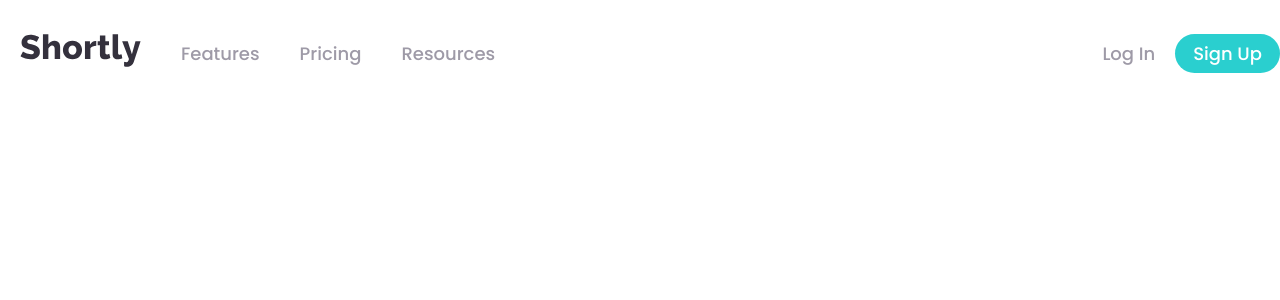
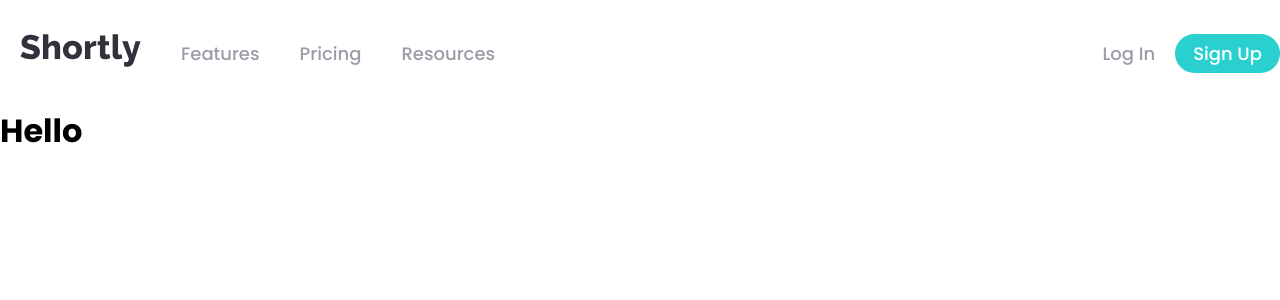
Before and after one commit to Shad-Islam/URL-shortening-API-landing-page, a React (Create React App) app: page / in a window 1280 px wide. Shown: the top 300 px of the page. Built offline with nearby package versions, Linux system fonts and the light colour scheme.

Commit message:
Correct the spelling of components

```diff
--- a/src/App.js
+++ b/src/App.js
@@ -1,4 +1,5 @@
-import NavbarSection from "./components/navbar";
+import Banner from "./components/Banner.jsx";
+import NavbarSection from "./components/Navbar.jsx";
 import { GlobalStyles, Container } from "./components/styles/global.style";
 
 function App() {
@@ -7,6 +8,7 @@ function App() {
       <GlobalStyles />
       <Container>
         <NavbarSection />
+        <Banner />
       </Container>
     </>
   );
--- /dev/null
+++ b/src/components/Banner.jsx
@@ -0,0 +1,11 @@
+import React from "react";
+
+function Banner() {
+  return (
+    <div>
+      <h1>Hello</h1>
+    </div>
+  );
+}
+
+export default Banner;
--- a/src/components/navbar.jsx
+++ b/src/components/navbar.jsx
@@ -3,7 +3,6 @@ import { useState } from "react";
 import {
   Menu,
   Item,
-  Navbar,
   NavLeft,
   NavRight,
   MenuIcon,
@@ -11,6 +10,7 @@ import {
   MenuItems,
   LoginButton,
   SignupButton,
+  NavbarContainer,
 } from "./styles/nav.style";
 import { GiHamburgerMenu } from "react-icons/gi";
 import { ReactComponent as Logo } from "../images/logo.svg";
@@ -23,7 +23,7 @@ function NavbarSection() {
   };
   return (
     <>
-      <Navbar>
+      <NavbarContainer>
         <NavLeft>
           <div className="logo">
             {/* Assuming Logo is just an image */}
@@ -54,7 +54,7 @@ function NavbarSection() {
             <GiHamburgerMenu />
           </MenuIcon>
         </NavRight>
-      </Navbar>
+      </NavbarContainer>
     </>
   );
 }
--- a/src/components/styles/nav.style.js
+++ b/src/components/styles/nav.style.js
@@ -1,7 +1,7 @@
 import styled from "styled-components";
 
 // Navbar styled component
-const Navbar = styled.nav`
+const NavbarContainer = styled.nav`
   display: flex;
   width: 1300px;
   padding: 20px;
@@ -126,7 +126,6 @@ const MenuIcon = styled.div`
 export {
   Menu,
   Item,
-  Navbar,
   NavLeft,
   MenuList,
   MenuIcon,
@@ -134,4 +133,5 @@ export {
   MenuItems,
   LoginButton,
   SignupButton,
+  NavbarContainer,
 };
```
